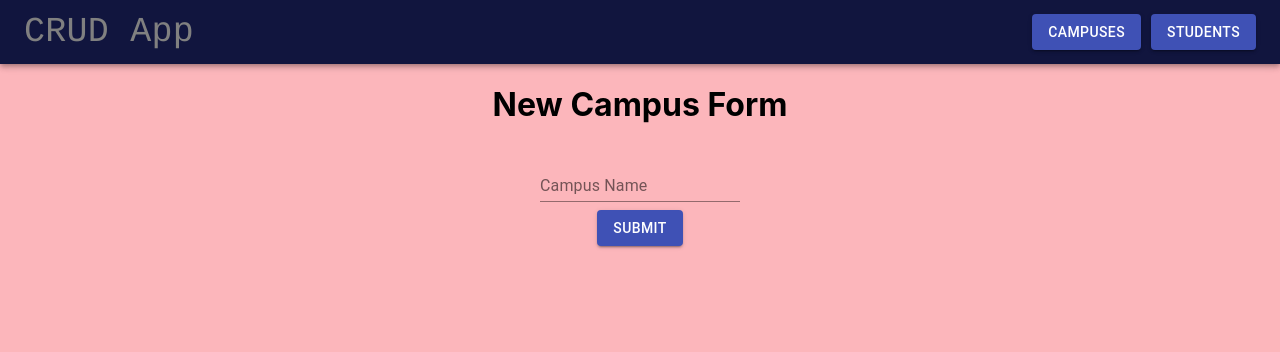
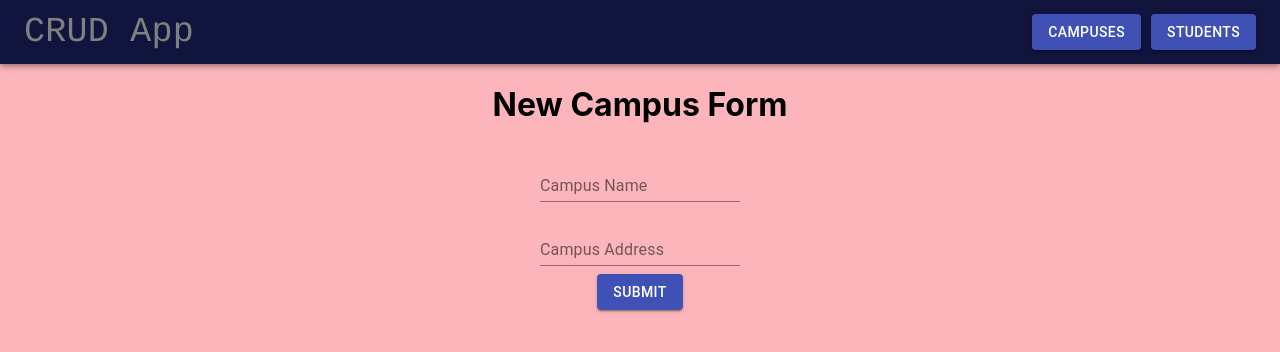
Before and after one commit to TalhaR/campus-manager, a React (Create React App) app in the folder client/: page /addcampus in a window 1280 px wide. Shown: the top 352 px of the page. Built offline with nearby package versions, Linux system fonts and the light colour scheme.

Commit message:
added more fields for the adding students/campuses forms

```diff
--- a/client/src/components/containers/AddCampusContainer.jsx
+++ b/client/src/components/containers/AddCampusContainer.jsx
@@ -9,6 +9,7 @@ class AddCampusesContainer extends Component {
         super();
         this.state = {
             campusName: "",
+            campusAddress: "",
         };
     }
 
@@ -16,7 +17,7 @@ class AddCampusesContainer extends Component {
         e.preventDefault();
         const campus = {
             name: this.state.campusName,
-            address: "No Current Address",
+            address: this.state.campusAddress,
         };
         let url = window.location.href;
         url = url.substring(0, url.lastIndexOf("/"));
@@ -28,6 +29,10 @@ class AddCampusesContainer extends Component {
         this.setState({ campusName: newCampusName });
     };
 
+    setCampusAddress = (newCampusAddress) => {
+      this.setState({ campusAddress: newCampusAddress });
+    };
+
     componentDidMount() {
         console.log(this.props);
     }
@@ -35,10 +40,11 @@ class AddCampusesContainer extends Component {
     render() {
         return (
             <AddCampusView
+                handleSubmit={this.handleSubmit}
                 campusName={this.state.campusName}
-                handleSubmit={this.handleSubmit}
                 setCampusName={this.setCampusName}
-                handleTest={this.handleTest}
+                campusAddress={this.state.campusAddress}
+                setCampusAddress={this.setCampusAddress}
             />
         );
     }
--- a/client/src/components/containers/AddStudentContainer.jsx
+++ b/client/src/components/containers/AddStudentContainer.jsx
@@ -10,6 +10,7 @@ class AddStudentContainer extends Component {
         this.state = {
             firstName: "",
             lastName: "",
+            email: "",
         };
     }
 
@@ -18,8 +19,7 @@ class AddStudentContainer extends Component {
         const student = {
             firstname: this.state.firstName,
             lastname: this.state.lastName,
-            email: "noemail@gmail.com",
-            campus: { name: "Hunter College" },
+            email: this.state.email,
         };
         console.log(student);
         let url = window.location.href;
@@ -33,8 +33,12 @@ class AddStudentContainer extends Component {
         this.setState({ firstName: newFirstName });
     };
 
+    setEmail = (newEmail) => {
+        this.setState({ email: newEmail });
+    };
+
     setLastName = (newLastName) => {
-        this.setState({ lastName: newLastName });
+      this.setState({ lastName: newLastName });
     };
 
     componentDidMount() {
@@ -44,11 +48,13 @@ class AddStudentContainer extends Component {
     render() {
         return (
             <AddStudentView
+                handleSubmit={this.handleSubmit}
                 firstName={this.state.firstName}
+                setFirstName={this.setFirstName}
                 lastName={this.state.lastName}
-                handleSubmit={this.handleSubmit}
-                setFirstName={this.setFirstName}
                 setLastName={this.setLastName}
+                email={this.state.email}
+                setEmail={this.setEmail}
             />
         );
     }
--- a/client/src/components/views/AddCampusView.jsx
+++ b/client/src/components/views/AddCampusView.jsx
@@ -30,6 +30,10 @@ const AddCampusView = (props) => {
         </Grid>
 
         <Grid container justify="center">
+          <TextField id="standard-basic" label="Campus Address" value={props.campusAddress} onInput={ e=>props.setCampusAddress(e.target.value)}/>
+        </Grid>
+
+        <Grid container justify="center">
           <Button type="submit" variant="contained" color="primary">
             Submit
           </Button>
@@ -43,6 +47,8 @@ AddCampusView.propTypes = {
   handleSubmit: PropTypes.func.isRequired,
   campusName: PropTypes.string.isRequired,
   setCampusName: PropTypes.func.isRequired,
+  campusAddress: PropTypes.string.isRequired,
+  setCampusAddress: PropTypes.func.isRequired,
 };
 
 export default AddCampusView
--- a/client/src/components/views/AddStudentView.jsx
+++ b/client/src/components/views/AddStudentView.jsx
@@ -34,6 +34,10 @@ const AddStudentView = (props) => {
         </Grid>
 
         <Grid container justify="center">
+          <TextField id="standard-basic" label="Email" value={props.email} onInput={ e=>props.setEmail(e.target.value)}/>
+        </Grid>
+
+        <Grid container justify="center">
           <Button type="submit" variant="contained" color="primary">
             Submit
           </Button>
@@ -46,9 +50,11 @@ const AddStudentView = (props) => {
 AddStudentView.propTypes = {
   handleSubmit: PropTypes.func.isRequired,
   firstName: PropTypes.string.isRequired,
+  setFirstName: PropTypes.func.isRequired,
   lastName: PropTypes.string.isRequired,
-  setFirstName: PropTypes.func.isRequired,
   setLastName: PropTypes.func.isRequired,
+  email: PropTypes.string.isRequired,
+  setEmail: PropTypes.func.isRequired,
 };
 
 export default AddStudentView
```
